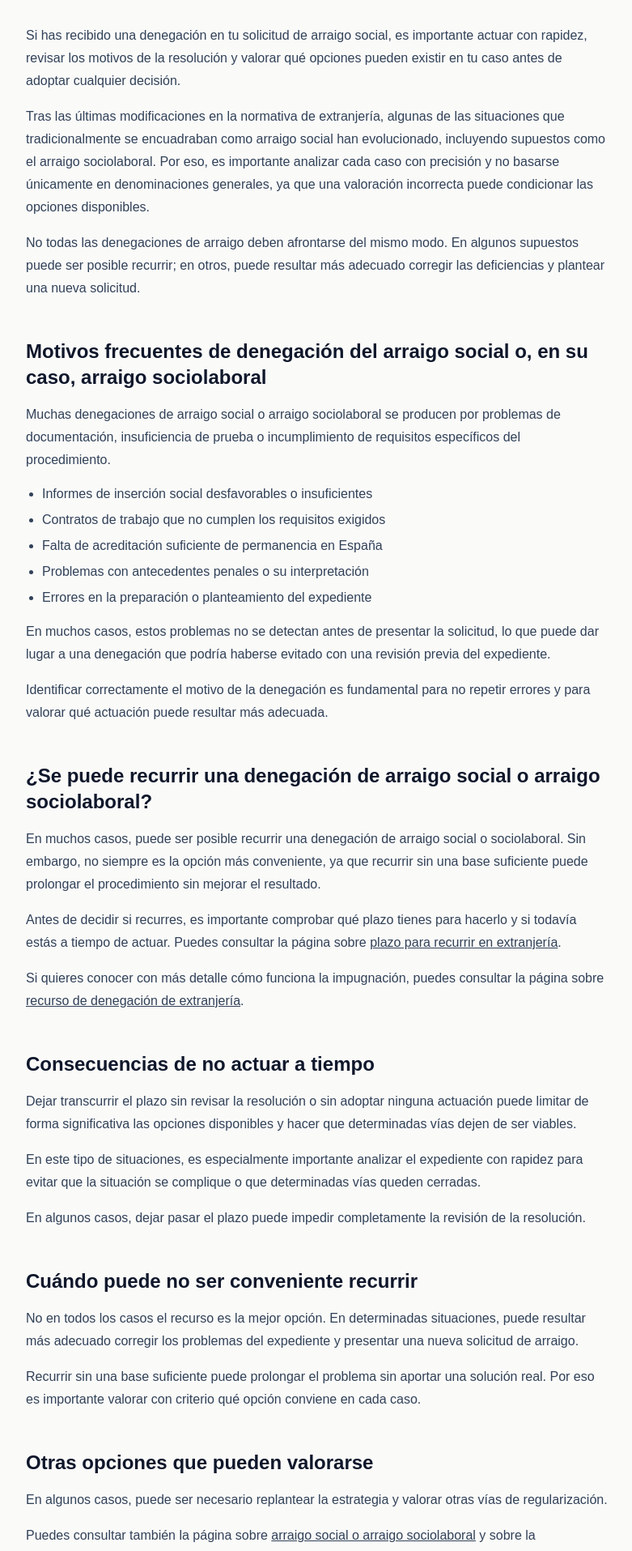
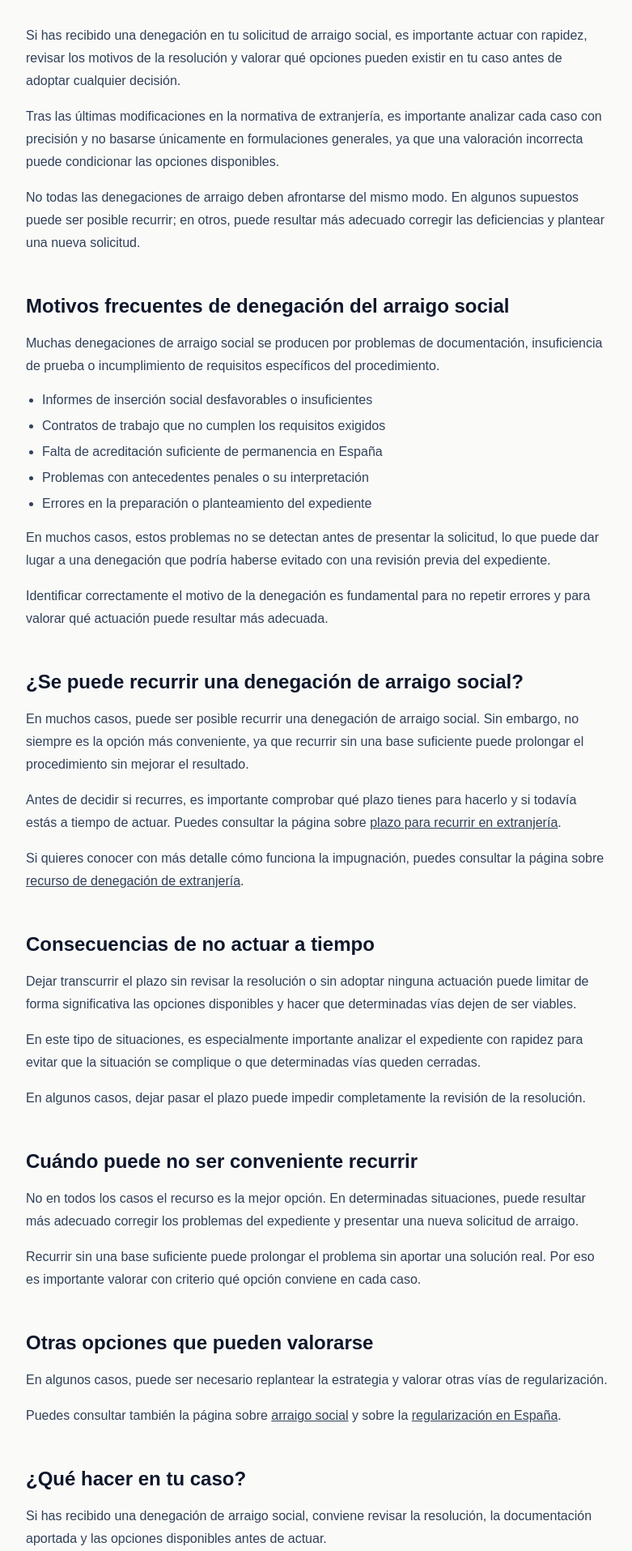
Before and after one commit to HugoAG73/hugo-alonso-web, a Next.js app: page /denegacion-arraigo-social in a window 1280 px wide. Shown: the part 320-2235 px from the top of the page at 81% size, without its empty margins (248-1029 px from the left). Built offline with nearby package versions, Linux system fonts and the light colour scheme.

Commit message:
Coherencia semantica

```diff
--- a/app/denegacion-arraigo-social/page.tsx
+++ b/app/denegacion-arraigo-social/page.tsx
@@ -33,7 +33,7 @@ export default function DenegacionArraigoSocialPage() {
         </p>
 
         <p className="mt-4 text-base leading-7 text-slate-700">
-          Tras las últimas modificaciones en la normativa de extranjería, algunas de las situaciones que tradicionalmente se encuadraban como arraigo social han evolucionado, incluyendo supuestos como el arraigo sociolaboral. Por eso, es importante analizar cada caso con precisión y no basarse únicamente en denominaciones generales, ya que una valoración incorrecta puede condicionar las opciones disponibles.
+          Tras las últimas modificaciones en la normativa de extranjería, es importante analizar cada caso con precisión y no basarse únicamente en formulaciones generales, ya que una valoración incorrecta puede condicionar las opciones disponibles.
         </p>
 
         <p className="mt-4 text-base leading-7 text-slate-700">
@@ -43,11 +43,11 @@ export default function DenegacionArraigoSocialPage() {
         </p>
 
         <h2 className="mt-12 text-2xl font-semibold text-slate-900">
-          Motivos frecuentes de denegación del arraigo social o, en su caso, arraigo sociolaboral
+          Motivos frecuentes de denegación del arraigo social
         </h2>
 
         <p className="mt-4 text-base leading-7 text-slate-700">
-          Muchas denegaciones de arraigo social o arraigo sociolaboral se producen por problemas de documentación,
+          Muchas denegaciones de arraigo social se producen por problemas de documentación,
           insuficiencia de prueba o incumplimiento de requisitos específicos del
           procedimiento.
         </p>
@@ -71,28 +71,28 @@ export default function DenegacionArraigoSocialPage() {
         </p>
 
         <h2 className="mt-12 text-2xl font-semibold text-slate-900">
-          ¿Se puede recurrir una denegación de arraigo social o arraigo sociolaboral?
+          ¿Se puede recurrir una denegación de arraigo social?
         </h2>
 
         <p className="mt-4 text-base leading-7 text-slate-700">
-          En muchos casos, puede ser posible recurrir una denegación de arraigo social o sociolaboral. Sin embargo, no siempre es la opción más conveniente, ya que recurrir sin una base suficiente puede prolongar el procedimiento sin mejorar el resultado.
+          En muchos casos, puede ser posible recurrir una denegación de arraigo social. Sin embargo, no siempre es la opción más conveniente, ya que recurrir sin una base suficiente puede prolongar el procedimiento sin mejorar el resultado.
         </p>
 
         <p className="mt-4 text-base leading-7 text-slate-700">
           Antes de decidir si recurres, es importante comprobar qué plazo tienes
           para hacerlo y si todavía estás a tiempo de actuar. Puedes consultar la
           página sobre{" "}
-          <a href="/plazo-recurso-extranjeria" className="underline">
+          <Link href="/plazo-recurso-extranjeria" className="underline">
             plazo para recurrir en extranjería
-          </a>.
+          </Link>.
         </p>
 
         <p className="mt-4 text-base leading-7 text-slate-700">
           Si quieres conocer con más detalle cómo funciona la impugnación, puedes
           consultar la página sobre{" "}
-          <a href="/recurso-denegacion-extranjeria" className="underline">
+          <Link href="/recurso-denegacion-extranjeria" className="underline">
             recurso de denegación de extranjería
-          </a>.
+          </Link>.
         </p>
 
         <h2 className="mt-12 text-2xl font-semibold text-slate-900">
@@ -141,7 +141,7 @@ export default function DenegacionArraigoSocialPage() {
         <p className="mt-4 text-base leading-7 text-slate-700">
           Puedes consultar también la página sobre{" "}
           <Link href="/arraigo-social" className="underline">
-            arraigo social o arraigo sociolaboral
+            arraigo social
           </Link>{" "}
           y sobre la{" "}
           <Link href="/regularizacion-espana" className="underline">
@@ -155,7 +155,7 @@ export default function DenegacionArraigoSocialPage() {
         </h2>
 
         <p className="mt-4 text-base leading-7 text-slate-700">
-          Si has recibido una denegación de arraigo social o sociolaboral, conviene revisar la
+          Si has recibido una denegación de arraigo social, conviene revisar la
           resolución, la documentación aportada y las opciones disponibles antes
           de actuar.
         </p>
@@ -167,7 +167,7 @@ export default function DenegacionArraigoSocialPage() {
         </p>
 
         <p className="mt-4 text-base leading-7 text-slate-700">
-          Cuando se recibe una denegación de arraigo, analizar el caso con precisión permite valorar si existe margen de actuación o si conviene replantear la estrategia antes de que la situación se consolide.
+          Cuando se recibe una denegación de arraigo social, analizar el caso con precisión permite valorar si existe margen de actuación o si conviene replantear la estrategia antes de que la situación se consolide.
         </p>
 
         {/* CTA */}
```
